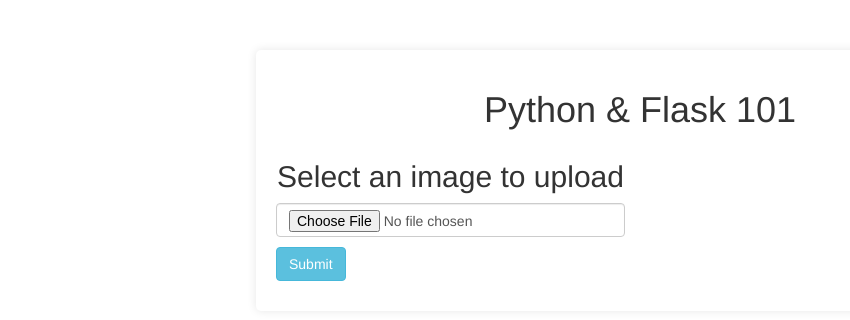
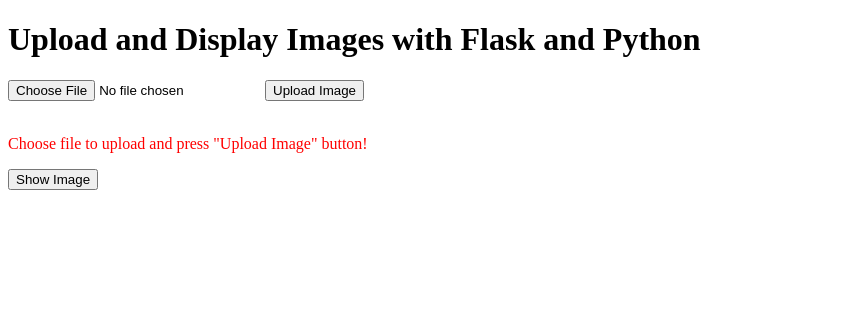
Before and after one commit to syakirawijaya/EachOneTeachOne, a Flask app: page / in a window 1280 px wide. Shown: the top 320 px of the page, without its empty margins (0-850 px from the left). Run offline with Flask 3, Linux system fonts and the light colour scheme; some libraries are stand-ins or nearby versions.

Commit message:
Final file.

```diff
--- a/app.py
+++ b/app.py
@@ -1,70 +1,39 @@
-# Import necessary modules from Flask and Werkzeug
-from flask import Flask, flash, request, redirect, url_for, render_template
+from flask import Flask, render_template, request, session
+import os
 from werkzeug.utils import secure_filename
-import os
 
-# Create a Flask application instance
-app = Flask(__name__)
+UPLOAD_FOLDER = os.path.join('static', 'uploads')
+ALLOWED_EXTENSIONS = {'pdf', 'png', 'jpg', 'jpeg'}
 
-# Define the upload folder where uploaded files will be stored
-UPLOAD_FOLDER = 'static/uploads/'
+# The default folder name for static files should be "static"
+app = Flask(__name__, template_folder='templates', static_folder='static')
+app.config['UPLOAD_FOLDER'] = UPLOAD_FOLDER
+app.secret_key = 'EachOneTeachOne'
 
-# Set the secret key for the application
-app.secret_key = "secret key"
 
-# Configure the upload folder and set maximum content length for file uploads
-app.config['UPLOAD_FOLDER'] = UPLOAD_FOLDER
-app.config['MAX_CONTENT_LENGTH'] = 16 * 1024 * 1024  # 16MB maximum file size
-
-# Ensure the upload folder exists. If not, create it.
-if not os.path.exists(app.config['UPLOAD_FOLDER']):
-    os.makedirs(app.config['UPLOAD_FOLDER'])
-
-# Set the allowed file extensions for file uploads
-ALLOWED_EXTENSIONS = set(['png', 'jpg', 'jpeg', 'gif'])
-
-# Function to check if the filename has an allowed extension
-def allowed_file(filename):
-    return '.' in filename and filename.rsplit('.', 1)[1].lower() in ALLOWED_EXTENSIONS
-
-# Define route for the home page
 @app.route('/')
-def home():
+def index():
     return render_template('index.html')
 
-# Define route for uploading images via POST request
-@app.route('/', methods=['POST'])
-def upload_image():
-    # Check if the request contains a file
-    if 'file' not in request.files:
-        flash('No file part')
-        return redirect(request.url)
-    file = request.files['file']
-    # Check if no file was selected
-    if file.filename == '':
-        flash('No image selected for uploading')
-        return redirect(request.url)
-    # Check if the uploaded file has an allowed extension
-    if file and allowed_file(file.filename):
-        # Secure the filename to prevent malicious file uploads
-        filename = secure_filename(file.filename)
-        # Save the uploaded file to the upload folder
-        file.save(os.path.join(app.config['UPLOAD_FOLDER'], filename))
-        # Flash a success message
-        flash('Image successfully uploaded and displayed below')
-        # Render the home page template with the uploaded image displayed
-        return render_template('index.html', filename=filename)
-    else:
-        # Flash a message indicating that only certain image types are allowed
-        flash('Allowed image types are - png, jpg, jpeg, gif')
-        return redirect(request.url)
 
-# Define route for displaying the uploaded image
-@app.route('/display/<filename>')
-def display_image(filename):
-    # Redirect to the URL of the uploaded image
-    return redirect(url_for('static', filename='uploads/' + filename), code=301)
+@app.route('/', methods=("POST", "GET")) # This is a decorator that registers a function to be called when the root URL / is accessed. It renders the index.html template.
+def upload_file(): #  When a file is uploaded via a POST request, it saves the file to the specified upload folder, stores the file path in the Flask session, and renders the uploaded_image.html template.
+    if request.method == 'POST':
+        uploaded_img = request.files['uploaded-file']
+        img_filename = secure_filename(uploaded_img.filename)
+        # Upload file to database (defined uploaded folder in static path)
+        uploaded_img.save(os.path.join(app.config['UPLOAD_FOLDER'], img_filename))
+        # Storing uploaded file path in flask session
+        session['uploaded_img_file_path'] = os.path.join(app.config['UPLOAD_FOLDER'], img_filename)
 
-# Run the Flask application if this script is executed directly
-if __name__ == "__main__":
-    app.run()
+        return render_template('uploaded_image.html')
+
+@app.route('/show_image') # retrieves the uploaded image file path from the Flask session and renders the show_image.html template, passing the file path as a variable to display the image.
+def display_image():
+    # Retrieving uploaded file
+    img_file_path = session.get('uploaded_img_file_path', None)
+    # Display image in Flask application web page
+    return render_template('show_image.html', user_image=img_file_path)
+
+if __name__ == '__main__':
+    app.run(debug=True)
--- a/static/styles.css
+++ b/static/styles.css
@@ -1,75 +1,10 @@
-.body {
-    font-family: Arial, sans-serif;
-    background-color: #f8f9fa;
-    margin: 0;
-    padding: 0;
+/* CSS for image display */
+.image-container {
+    max-width: 800px; /* Set maximum width for the image container */
+    margin: auto; /* Center the image */
 }
 
-.container {
-    width: 60%;
-    margin: 50px auto;
-    background-color: #fff;
-    padding: 20px;
-    border-radius: 5px;
-    box-shadow: 0 0 10px rgba(0, 0, 0, 0.1);
+.user-image {
     max-width: 100%;
-    overflow: hidden;
+    height: auto;
 }
-
-.heading h1 {
-    color: #333;
-    text-align: center;
-}
-
-.content {
-    margin-top: 20px;
-}
-
-.upload-section h2 {
-    color: #333;
-    text-align: center;
-}
-
-.alert {
-    background-color: #f8d7da;
-    color: #721c24;
-    padding: 10px;
-    border-radius: 5px;
-}
-
-.image-preview {
-    text-align: center;
-    margin: 0 auto 20px;
-    max-width:
-}
-
-.image-preview img {
-    max-width:
-    height: auto;
-    display: block;
-    margin: 0 auto;
-}
-
-.file-input {
-    width: calc(100% - 20px);
-    padding: 10px;
-    border: 1px solid #ccc;
-    border-radius: 5px;
-}
-
-.submit-button, .return-button {
-    display: block;
-    width: 100%;
-    margin: 0 auto;
-    padding: 10px 20px;
-    border: none;
-    border-radius: 5px;
-    background-color: #007bff;
-    color: #fff;
-    cursor: pointer;
-    transition: background-color 0.3s ease;
-}
-
-.submit-button:hover, .return-button:hover {
-    background-color: #0056b3;
-}
--- a/templates/index.html
+++ b/templates/index.html
@@ -1,68 +1,19 @@
 <!DOCTYPE html>
-<html>
+<html lang="en">
 <head>
-    <!-- Title of the webpage -->
-    <title>Python Flask Upload and display image</title>
-    <!-- Include Bootstrap CSS for styling -->
-    <link rel="stylesheet" href="https://maxcdn.bootstrapcdn.com/bootstrap/3.3.6/css/bootstrap.min.css" />
-    <!-- Include jQuery library -->
-    <script src="https://ajax.googleapis.com/ajax/libs/jquery/3.1.0/jquery.min.js"></script>
-    <!-- Custom CSS -->
-    <link rel="stylesheet" href="{{ url_for('static', filename='styles.css') }}">
-</head>
-<body>
-<!-- Heading -->
-<div class="container">
-    <div class="row">
-        <div class="col-md-12">
-            <h1 class="text-center">Python & Flask 101</h1>
-        </div>
-    </div>
-    <div class="row">
-        <div class="col-md-6 offset-md-3">
-            <!-- Heading for file upload section -->
-            <h2 class="text-center">Select an image to upload</h2>
-            <!-- Display flashed messages (error/success messages) -->
-            {% with messages = get_flashed_messages() %}
-                {% if messages %}
-                    <div class="alert alert-info">
-                        <ul>
-                            {% for message in messages %}
-                                <li>{{ message }}</li>
-                            {% endfor %}
-                        </ul>
-                    </div>
-                {% endif %}
-            {% endwith %}
-            <!-- If a filename is available (i.e., an image is uploaded), display it -->
-            {% if filename %}
-                <div class="text-center">
-                    <!-- Display the uploaded image -->
-                    <img src="{{ url_for('display_image', filename=filename) }}" class="img-fluid">
-                </div>
-                <div class="text-center" style="margin-top: 20px;"> <!-- Add margin-top -->
-                    <form method="post" action="/" enctype="multipart/form-data">
-                        <p>
-                            <!-- Return button to go back to the file upload section -->
-                            <button type="button" class="btn btn-info" onclick="window.location.href='/';">Return</button>
-                        </p>
-                    </form>
-                </div>
-            {% else %}
-                <!-- Form for uploading files -->
-                <form method="post" action="/" enctype="multipart/form-data">
-                    <p>
-                        <!-- Input field for selecting a file -->
-                        <input type="file" name="file" class="form-control" autocomplete="off" required>
-                    </p>
-                    <p>
-                        <!-- Submit button to upload the selected file -->
-                        <input type="submit" value="Submit" class="btn btn-info">
-                    </p>
-                </form>
-            {% endif %}
-        </div>
-    </div>
-</div>
-</body>
+
+  </head>
+  <body>
+    <h1>Upload and Display Images with Flask and Python</h1>
+
+    <form method="POST" enctype="multipart/form-data" action="/">
+        <input type="file" id="myFile" name="uploaded-file" >
+        <input type="submit" value="Upload Image">
+    </form>
+  <br>
+  <p style="color:red;">Choose file to upload and press "Upload Image" button!</p>
+  <form action="/show_data" target="_blank">
+        <input type="submit" value="Show Image" />
+    </form>
+  </body>
 </html>
```
Also changed, not shown: firstapp.py (added, +9 -0 lines), templates/show_image.html (added, +13 -0 lines), templates/uploaded_image.html (added, +18 -0 lines), static/uploads/01.jpg (deleted), static/uploads/1.jpg (deleted), static/uploads/CELTS_presentation_for_Admissions_12.1.23.pptx.jpg (deleted), static/uploads/CR074-World-Political-Map.png (deleted), static/uploads/Pin2.PNG (deleted), static/uploads/iStock-1472260268.jpg (deleted), static/uploads/iStock-176087978.jpg (deleted), static/uploads/ramadan-kareem-concept-banner-with-gold-3d-frame-ilustration-vector.jpg (deleted).
